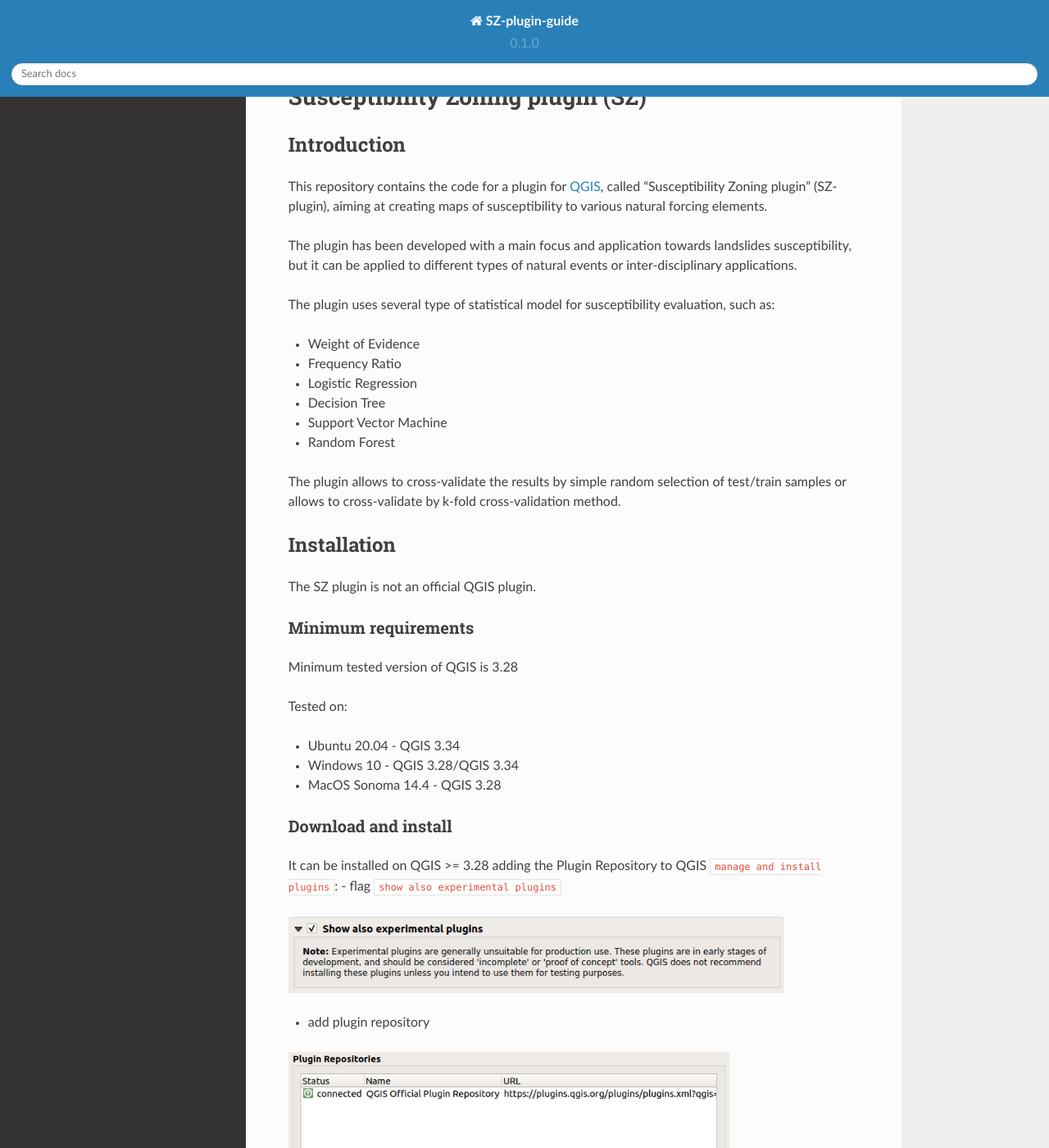
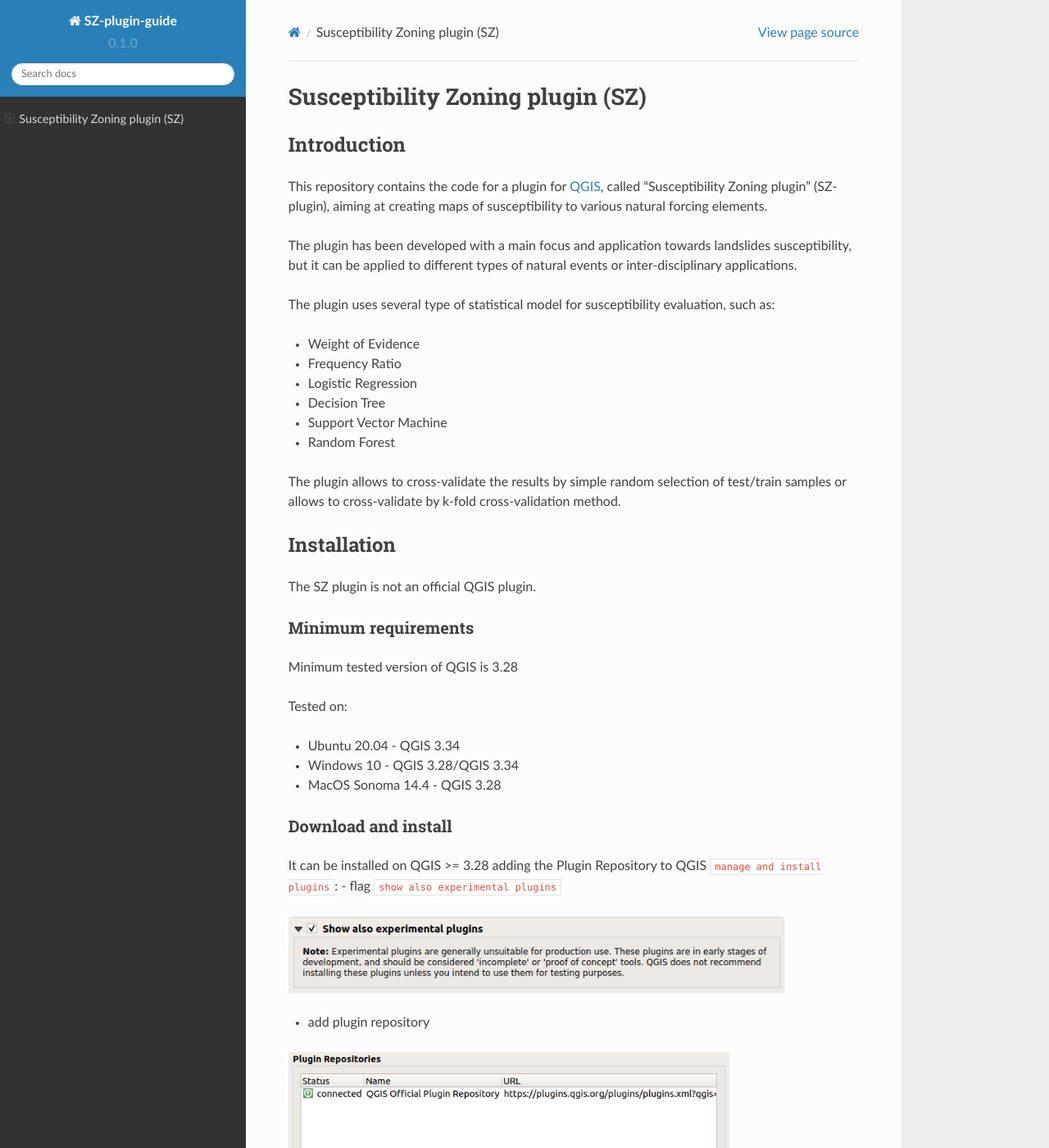
Before and after one commit to SZtools/SZ-docs, a Sphinx documentation site: the page built from docs/source/index.rst, in a window 1280 px wide and 1400 px high. Shown: the whole window at 82% size. Built offline with Sphinx 7.4.7 and the Read the Docs theme 2.0.0, drawn with Linux system fonts in a browser that asks for light colours; pages that are not in the unit, such as notebooks, are missing from menus.

Commit message:
Update conf.py

```diff
--- a/docs/source/conf.py
+++ b/docs/source/conf.py
@@ -33,8 +33,8 @@ templates_path = ['_templates']
 
 html_theme = 'sphinx_rtd_theme'
 
-html_static_path = ['_static']
-html_css_files = ['custom.css']
+#html_static_path = ['_static']
+#html_css_files = ['custom.css']
 
 # -- Options for the theme
 html_theme_options = {
```
